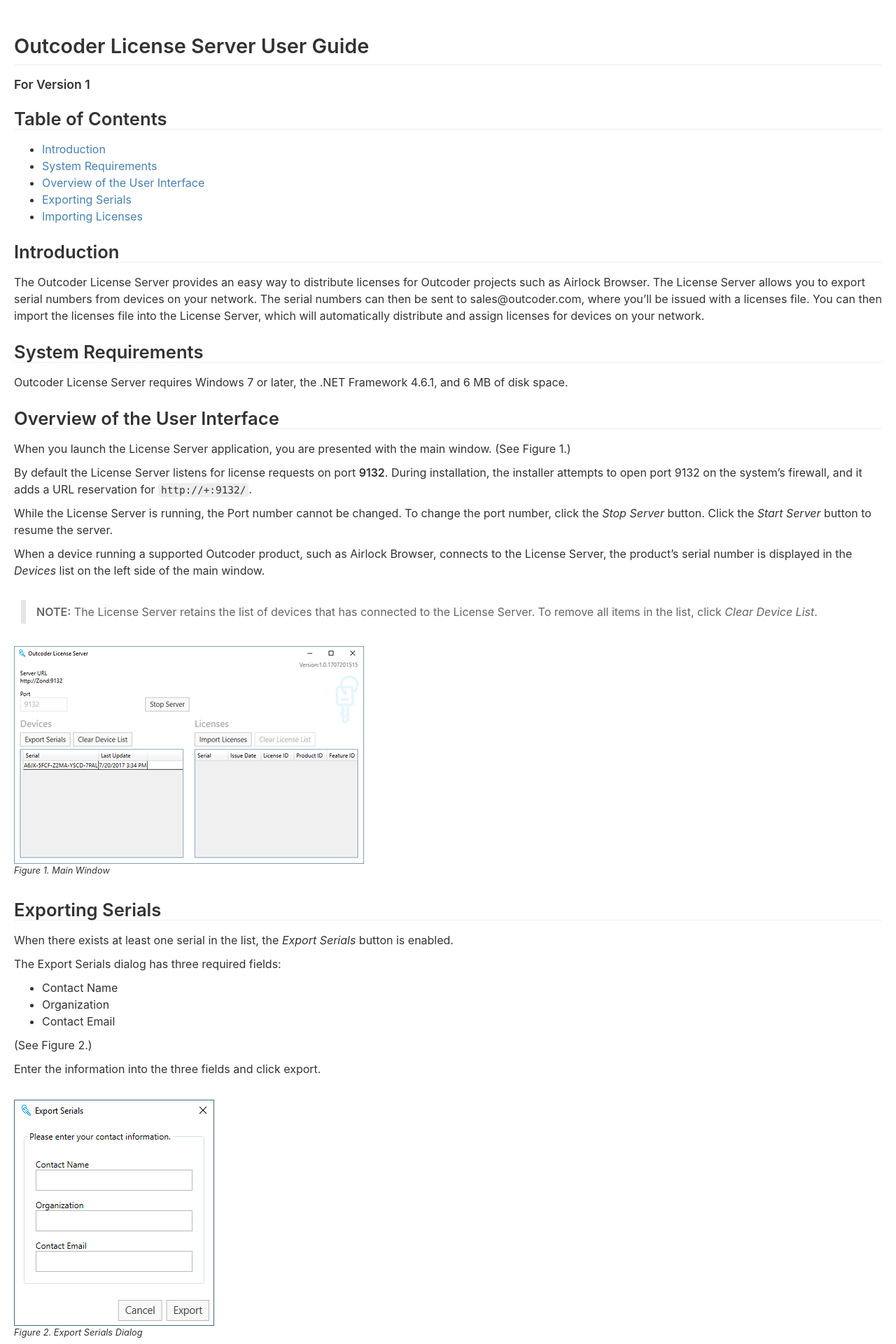
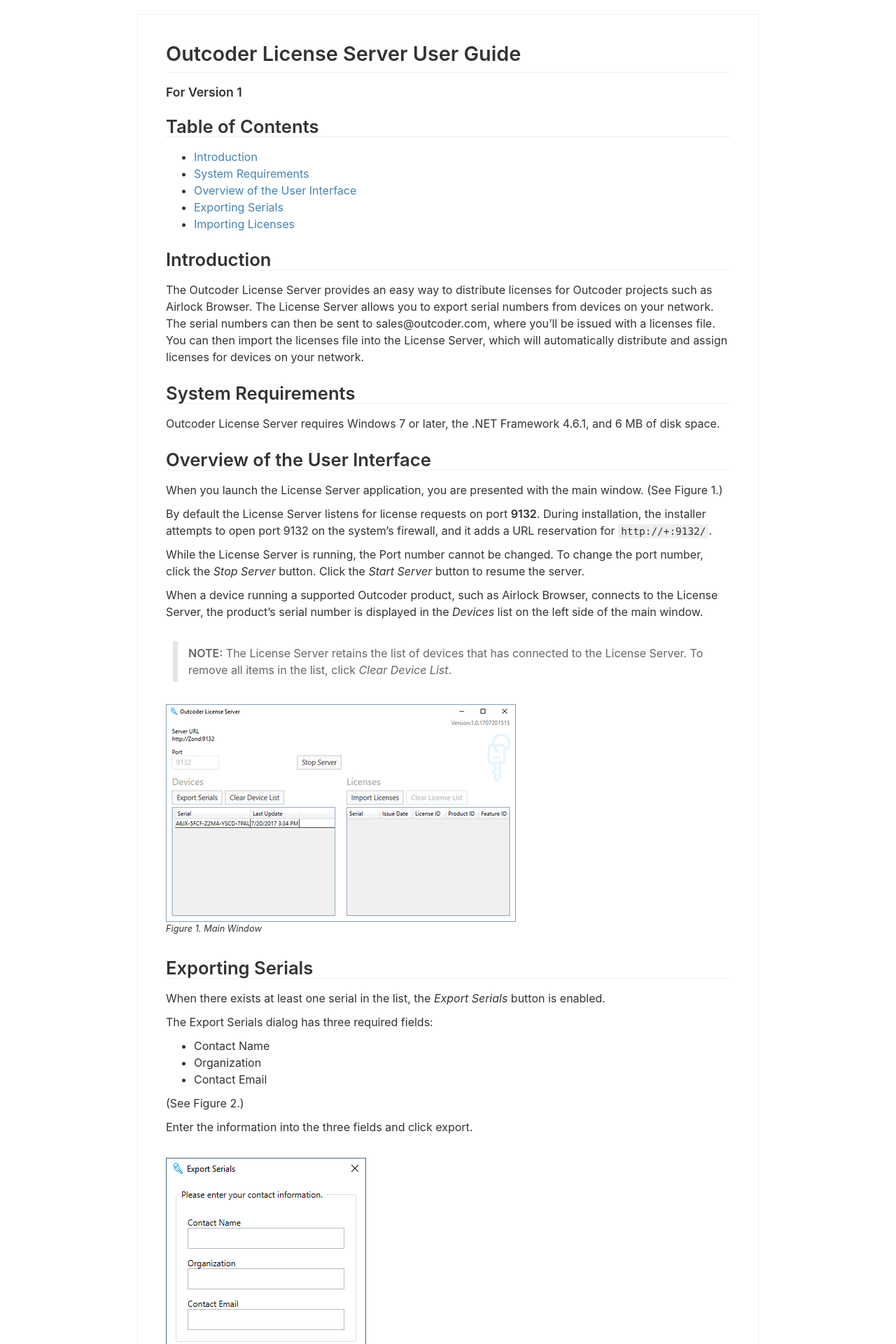
Before and after one commit to OutcoderSoftware/OutcoderSoftware.github.io, a Jekyll site: the page built from Products/LicenseServer/UserGuides/V1/LicenseServerUserGuide.md, in a window 1280 px wide. Shown: the top 1920 px of the page at 70% size. Built offline with Jekyll 4.4.1, drawn with Linux system fonts in a browser that asks for light colours.

Commit message:
Change theme

```diff
--- a/_layouts/UserGuide.html
+++ b/_layouts/UserGuide.html
@@ -9,11 +9,14 @@
 	<link rel="stylesheet" type="text/css" href="/Products/UserGuideCss/highlightjs/styles/github-gist.css">
 </head>
 <body>
-	{{ content }}
+<div id="MainContent">
+{{ content }}
+</div>
+
 <!--<footer>-->
-	<!--    <ul>-->
-	<!--        <li><a href="https://github.com/OutcoderSoftware">github.com/OutcoderSoftware</a></li>-->
-	<!--    </ul>-->
+<!-- <ul>-->
+<!-- <li><a href="https://github.com/OutcoderSoftware">github.com/OutcoderSoftware</a></li>-->
+<!-- </ul>-->
 <!--</footer>-->
 </body>
 </html>
```
